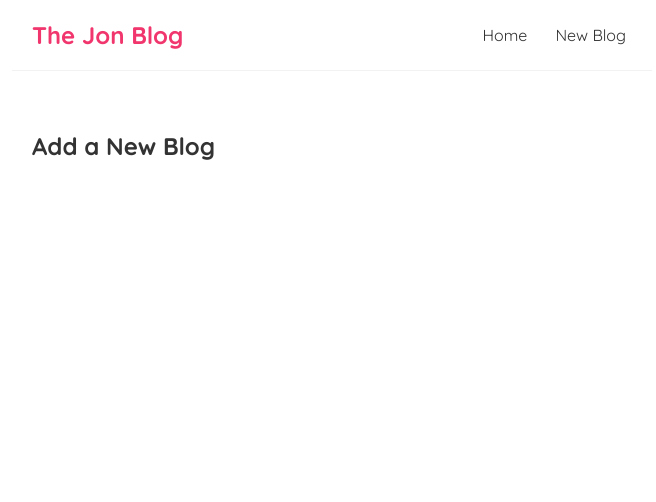
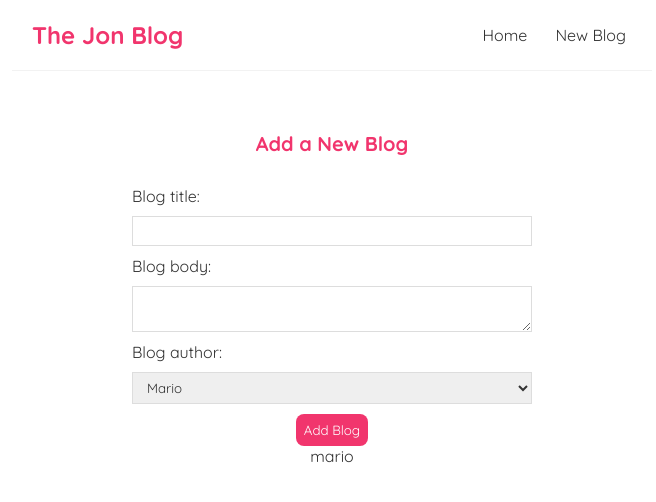
Before and after one commit to jonteal/blog-react-practice, a React (Create React App) app in the folder ninjablog/: page /create in a window 1280 px wide. Shown: the top 502 px of the page, without its empty margins (308-964 px from the left). Built offline with nearby package versions, Linux system fonts and the light colour scheme; the HTML template or start-up script is replaced by a standard one.

Commit message:
Added form with state logic to the Create blog component. Next will add submit function

```diff
--- a/ninjablog/src/Create.js
+++ b/ninjablog/src/Create.js
@@ -1,7 +1,42 @@
+import { useState } from 'react';
+
 const Create = () => {
+
+    const [title, setTitle]  = useState('');
+    const [body, setBody] = useState('');
+    const [author, setAuthor] = useState('mario');
+
+
     return (
-        <div>
+        <div className="create">
             <h2>Add a New Blog</h2>
+            <form>
+                <label>Blog title:</label>
+                <input
+                    type='text'
+                    required
+                    value={title}
+                    onChange={(e) => setTitle(e.target.value)}
+                />
+                <label>Blog body:</label>
+                <textarea
+                    required
+                    value={body}
+                    onChange={(e) => setBody(e.target.value)}
+                ></textarea>
+                <label>Blog author:</label>
+                <select
+                    value={author}
+                    onChange={(e) => setAuthor(e.target.value)}
+                >
+                    <option value="mario">Mario</option>
+                    <option value="yoshi">Yoshi</option>
+                </select>
+                <button>Add Blog</button>
+                <p>{ title }</p>
+                <p>{ body }</p>
+                <p>{ author }</p>
+            </form>
         </div>
     );
 }
--- a/ninjablog/src/index.css
+++ b/ninjablog/src/index.css
@@ -52,3 +52,53 @@
 .blog-preview a{
   text-decoration: none;
 }
+
+/* blog details page */
+.blog-details h2 {
+  font-size: 20px;
+  color: #f1356d;
+  margin-bottom: 10px;
+}
+.blog-details div {
+  margin: 20px 0;
+}
+.blog-details button {
+  background: #f1356d;
+  color: #fff;
+  border: 0;
+  padding: 8px;
+  border-radius: 8px;
+  cursor: pointer;
+}
+
+/* create new blog form */
+.create {
+  max-width: 400px;
+  margin: 0 auto;
+  text-align: center;
+}
+.create label {
+  text-align: left;
+  display: block;
+}
+.create h2 {
+  font-size: 20px;
+  color: #f1356d;
+  margin-bottom: 30px;
+}
+.create input, .create textarea, .create select {
+  width: 100%;
+  padding: 6px 10px;
+  margin: 10px 0;
+  border: 1px solid #ddd;
+  box-sizing: border-box;
+  display: block;
+}
+.create button {
+  background: #f1356d;
+  color: #fff;
+  border: 0;
+  padding: 8px;
+  border-radius: 8px;
+  cursor: pointer;
+}
```
